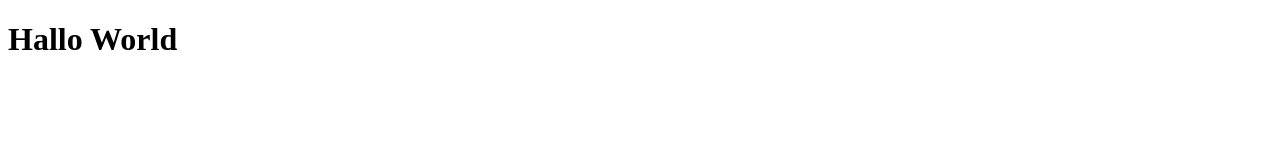
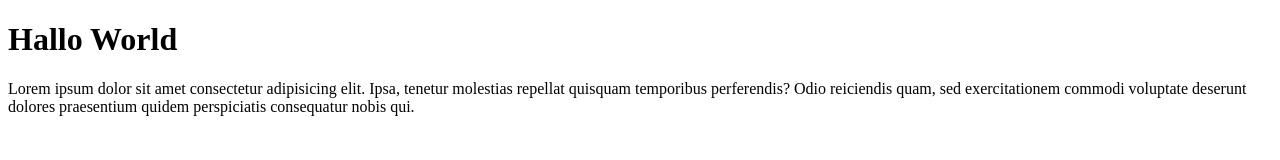
Before and after one commit to muhannas1812-star/annas-git-remote, a plain HTML site: page index.html in a window 1280 px wide. Drawn offline with Linux system fonts and the light colour scheme.

Commit message:
menambahkan paragraph di file index.html

```diff
--- a/index.html
+++ b/index.html
@@ -7,5 +7,11 @@
   </head>
   <body>
     <h1>Hallo World</h1>
+    <p>
+      Lorem ipsum dolor sit amet consectetur adipisicing elit. Ipsa, tenetur
+      molestias repellat quisquam temporibus perferendis? Odio reiciendis quam,
+      sed exercitationem commodi voluptate deserunt dolores praesentium quidem
+      perspiciatis consequatur nobis qui.
+    </p>
   </body>
 </html>
```
